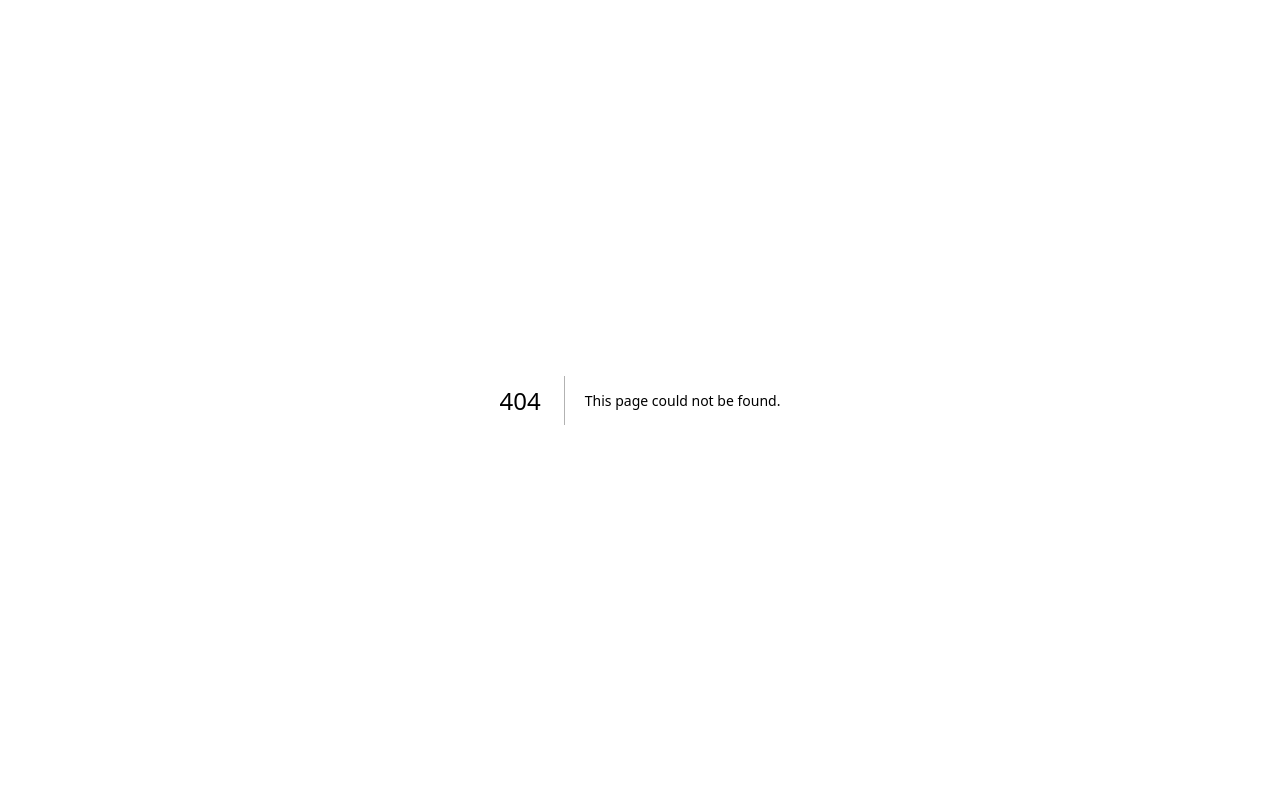
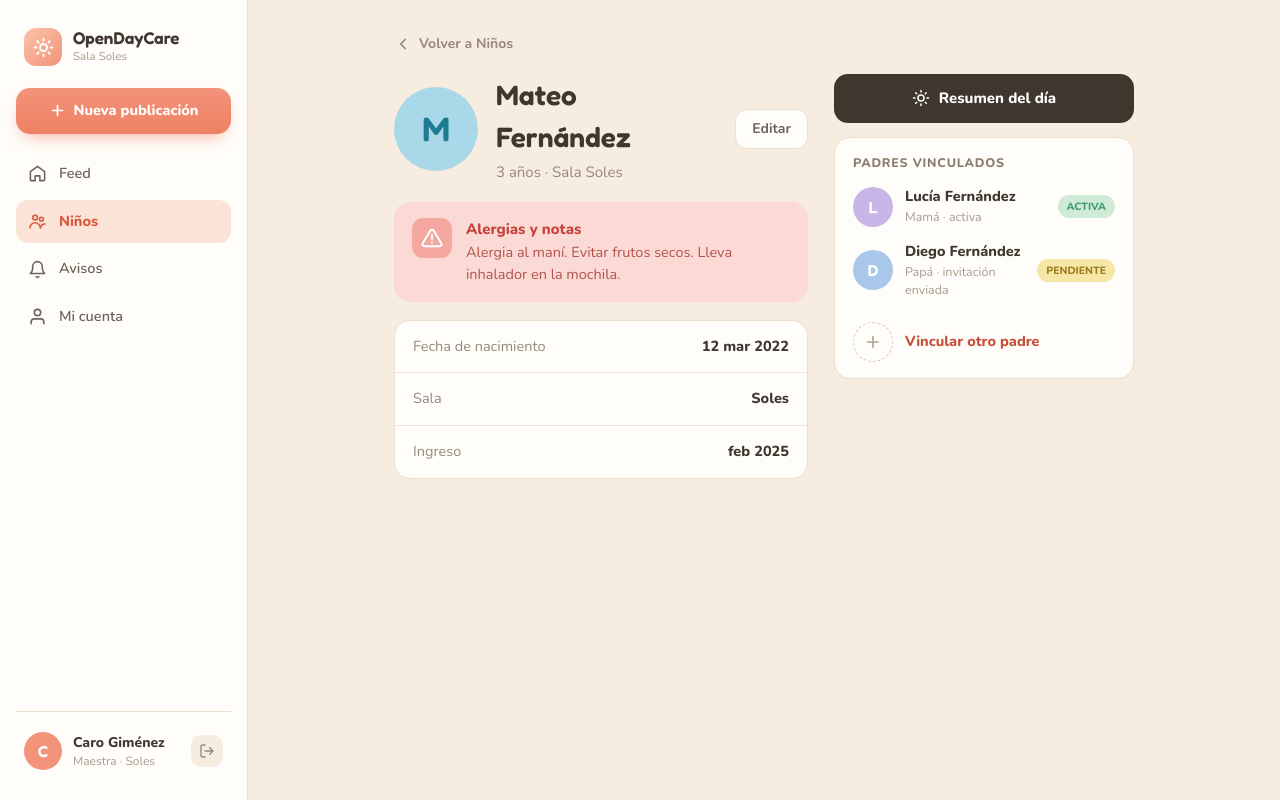
Before and after one commit to JohnRiverDev/opencode-daycare, a Next.js app: page /kids/1 in a window 1280 px wide. Before the commit this address had no page. Built offline with nearby package versions, Linux system fonts and the light colour scheme.

Commit message:
Add components for kid profile management: KidProfilePage, AllergyAlert, DailySummaryButton, KidDetails, LinkedParents, and ProfileHeader - Step 6

```diff
--- /dev/null
+++ b/app/kids/[id]/page.tsx
@@ -0,0 +1,70 @@
+import Link from "next/link";
+import { notFound } from "next/navigation";
+
+import { MobileNav } from "@/components/feed/mobile-nav";
+import { Sidebar } from "@/components/feed/sidebar";
+import { AllergyAlert } from "@/components/kids/allergy-alert";
+import { DailySummaryButton } from "@/components/kids/daily-summary-button";
+import { KidDetails } from "@/components/kids/kid-details";
+import { LinkedParents } from "@/components/kids/linked-parents";
+import { ProfileHeader } from "@/components/kids/profile-header";
+import { kidProfiles, kids } from "@/lib/kids-data";
+
+function BackToKidsLink() {
+  return (
+    <Link
+      href="/kids"
+      className="mb-5 flex items-center gap-[7px] text-sm font-bold text-subtle"
+    >
+      <svg
+        width="18"
+        height="18"
+        viewBox="0 0 24 24"
+        fill="none"
+        stroke="currentColor"
+        strokeWidth="2.2"
+        strokeLinecap="round"
+        strokeLinejoin="round"
+      >
+        <path d="m15 18-6-6 6-6" />
+      </svg>
+      Volver a Niños
+    </Link>
+  );
+}
+
+export default async function KidProfilePage({ params }: PageProps<"/kids/[id]">) {
+  const { id } = await params;
+  const kid = kids.find((item) => item.id === id);
+  const profile = kidProfiles.find((item) => item.kidId === id);
+
+  // Only the kid present in the mock data has a profile; everything else is a 404.
+  if (!kid || !profile) {
+    notFound();
+  }
+
+  return (
+    <div className="flex min-h-screen bg-cream">
+      <Sidebar activeNav="kids" />
+      <div className="flex min-w-0 flex-1 flex-col">
+        <MobileNav activeNav="kids" />
+        <main className="flex-1">
+          <div className="mx-auto w-full max-w-[820px] px-10 pt-[34px] pb-20">
+            <BackToKidsLink />
+            <div className="flex flex-col gap-[26px] lg:flex-row lg:items-start">
+              <div className="flex min-w-0 flex-1 flex-col gap-[18px]">
+                <ProfileHeader kid={kid} profile={profile} />
+                <AllergyAlert profile={profile} />
+                <KidDetails profile={profile} />
+              </div>
+              <div className="flex w-full flex-col gap-3.5 lg:w-[300px] lg:flex-none">
+                <DailySummaryButton />
+                <LinkedParents profile={profile} />
+              </div>
+            </div>
+          </div>
+        </main>
+      </div>
+    </div>
+  );
+}
--- /dev/null
+++ b/components/kids/allergy-alert.tsx
@@ -0,0 +1,38 @@
+import type { KidProfile } from "@/lib/kids-data";
+
+function WarningIcon() {
+  return (
+    <svg
+      width="22"
+      height="22"
+      viewBox="0 0 24 24"
+      fill="none"
+      stroke="currentColor"
+      strokeWidth="2.2"
+      strokeLinecap="round"
+      strokeLinejoin="round"
+    >
+      <path d="M10.3 3.9 1.8 18a2 2 0 0 0 1.7 3h17a2 2 0 0 0 1.7-3L13.7 3.9a2 2 0 0 0-3.4 0z" />
+      <path d="M12 9v4M12 17h.01" />
+    </svg>
+  );
+}
+
+/** Allergies and notes callout shown above the kid details table. */
+export function AllergyAlert({ profile }: { profile: KidProfile }) {
+  return (
+    <div className="flex gap-[14px] rounded-[16px] bg-alert px-[18px] py-4">
+      <div className="flex h-10 w-10 flex-none items-center justify-center rounded-[11px] bg-alert-icon text-white">
+        <WarningIcon />
+      </div>
+      <div>
+        <div className="mb-[2px] text-[15px] font-extrabold text-alert-title">
+          {profile.allergiesTitle}
+        </div>
+        <div className="text-[14.5px] leading-[1.5] text-alert-body">
+          {profile.allergiesNote}
+        </div>
+      </div>
+    </div>
+  );
+}
--- /dev/null
+++ b/components/kids/daily-summary-button.tsx
@@ -0,0 +1,30 @@
+function SunIcon() {
+  return (
+    <svg
+      width="18"
+      height="18"
+      viewBox="0 0 24 24"
+      fill="none"
+      stroke="currentColor"
+      strokeWidth="2"
+      strokeLinecap="round"
+      strokeLinejoin="round"
+    >
+      <circle cx="12" cy="12" r="4" />
+      <path d="M12 2v2M12 20v2M4.9 4.9l1.4 1.4M17.7 17.7l1.4 1.4M2 12h2M20 12h2M4.9 19.1l1.4-1.4M17.7 6.3l1.4-1.4" />
+    </svg>
+  );
+}
+
+/** Dark "Resumen del día" action (static link, no behaviour). */
+export function DailySummaryButton() {
+  return (
+    <a
+      href="#"
+      className="flex w-full items-center justify-center gap-[9px] rounded-[14px] bg-ink p-[13px] text-[15px] font-extrabold text-white"
+    >
+      <SunIcon />
+      Resumen del día
+    </a>
+  );
+}
--- a/components/kids/kid-avatar.tsx
+++ b/components/kids/kid-avatar.tsx
@@ -1,12 +1,21 @@
 import type { AvatarTone } from "@/lib/kids-data";
 
-const TONE_CLASSES: Record<AvatarTone, string> = {
-  sky: "bg-sky text-sky-ink",
-  pink: "bg-pink text-pink-ink",
-  green: "bg-green text-green-ink",
-  yellow: "bg-yellow text-yellow-ink",
-  purple: "bg-purple text-purple-ink",
-  steel: "bg-steel text-white",
+const TONE_BACKGROUNDS: Record<AvatarTone, string> = {
+  sky: "bg-sky",
+  pink: "bg-pink",
+  green: "bg-green",
+  yellow: "bg-yellow",
+  purple: "bg-purple",
+  steel: "bg-steel",
+};
+
+const TONE_INKS: Record<AvatarTone, string> = {
+  sky: "text-sky-ink",
+  pink: "text-pink-ink",
+  green: "text-green-ink",
+  yellow: "text-yellow-ink",
+  purple: "text-purple-ink",
+  steel: "text-white",
 };
 
 const SIZE_CLASSES = {
@@ -21,13 +30,17 @@ interface KidAvatarProps {
   initial: string;
   tone: AvatarTone;
   size?: AvatarSize;
+  /** "tone" uses the tone's own ink; "white" is the solid variant (parent avatars). */
+  ink?: "tone" | "white";
 }
 
 /** Round initial avatar with a tonic background (mockup kid avatars). */
-export function KidAvatar({ initial, tone, size = "md" }: KidAvatarProps) {
+export function KidAvatar({ initial, tone, size = "md", ink = "tone" }: KidAvatarProps) {
   return (
     <div
-      className={`flex flex-none items-center justify-center rounded-full font-display font-semibold ${TONE_CLASSES[tone]} ${SIZE_CLASSES[size]}`}
+      className={`flex flex-none items-center justify-center rounded-full font-display font-semibold ${TONE_BACKGROUNDS[tone]} ${
+        ink === "white" ? "text-white" : TONE_INKS[tone]
+      } ${SIZE_CLASSES[size]}`}
     >
       {initial}
     </div>
--- /dev/null
+++ b/components/kids/kid-details.tsx
@@ -0,0 +1,36 @@
+import type { KidProfile } from "@/lib/kids-data";
+
+interface DetailRow {
+  label: string;
+  value: string;
+}
+
+/** Visible copy for the detail rows, mapped from the profile fields. */
+function detailRows(profile: KidProfile): DetailRow[] {
+  return [
+    { label: "Fecha de nacimiento", value: profile.birthDate },
+    { label: "Sala", value: profile.room },
+    { label: "Ingreso", value: profile.admissionDate },
+  ];
+}
+
+/** Card with the three detail rows (birth date, room, admission). */
+export function KidDetails({ profile }: { profile: KidProfile }) {
+  const rows = detailRows(profile);
+
+  return (
+    <div className="overflow-hidden rounded-[16px] border border-edge bg-card">
+      {rows.map((row, index) => (
+        <div
+          key={row.label}
+          className={`flex items-center justify-between px-[18px] py-[15px] ${
+            index < rows.length - 1 ? "border-b border-edge-soft" : ""
+          }`}
+        >
+          <span className="text-[14.5px] text-subtle">{row.label}</span>
+          <span className="text-[14.5px] font-extrabold text-ink">{row.value}</span>
+        </div>
+      ))}
+    </div>
+  );
+}
--- /dev/null
+++ b/components/kids/linked-parents.tsx
@@ -0,0 +1,71 @@
+import type { KidProfile, ParentStatus } from "@/lib/kids-data";
+import { KidAvatar } from "./kid-avatar";
+
+const STATUS_CLASSES: Record<ParentStatus, string> = {
+  active: "bg-parent-active text-parent-active-ink",
+  pending: "bg-parent-pending text-parent-pending-ink",
+};
+
+const STATUS_LABELS: Record<ParentStatus, string> = {
+  active: "ACTIVA",
+  pending: "PENDIENTE",
+};
+
+function PlusIcon() {
+  return (
+    <svg
+      width="18"
+      height="18"
+      viewBox="0 0 24 24"
+      fill="none"
+      stroke="currentColor"
+      strokeWidth="2.2"
+      strokeLinecap="round"
+      strokeLinejoin="round"
+    >
+      <path d="M12 5v14M5 12h14" />
+    </svg>
+  );
+}
+
+/** "PADRES VINCULADOS" card with one row per parent plus the "Vincular otro padre" action. */
+export function LinkedParents({ profile }: { profile: KidProfile }) {
+  return (
+    <div className="rounded-[16px] border border-edge bg-card px-[18px] py-4">
+      <div className="mb-[14px] text-[12.5px] font-extrabold tracking-[0.8px] text-label">
+        PADRES VINCULADOS
+      </div>
+      <div className="flex flex-col gap-[14px]">
+        {profile.parents.map((parent) => (
+          <div key={parent.name} className="flex items-center gap-3">
+            <KidAvatar
+              initial={parent.avatarInitial}
+              tone={parent.avatarTone}
+              size="sm"
+              ink="white"
+            />
+            <div className="min-w-0 flex-1">
+              <div className="text-[14.5px] font-extrabold text-ink">{parent.name}</div>
+              <div className="text-[12.5px] text-muted">
+                {parent.relationship} · {parent.statusLabel}
+              </div>
+            </div>
+            <span
+              className={`flex-none rounded-full px-[9px] py-[4px] text-[10.5px] font-extrabold ${STATUS_CLASSES[parent.status]}`}
+            >
+              {STATUS_LABELS[parent.status]}
+            </span>
+          </div>
+        ))}
+        <a href="#" className="flex items-center gap-3 pt-2">
+          <span className="flex h-10 w-10 flex-none items-center justify-center rounded-full border-[1.5px] border-dashed border-[color:var(--color-dashed)] text-photo-ink">
+            <PlusIcon />
+          </span>
+          <span className="text-[14.5px] font-extrabold text-accent-deep">
+            Vincular otro padre
+          </span>
+        </a>
+      </div>
+    </div>
+  );
+}
--- /dev/null
+++ b/components/kids/profile-header.tsx
@@ -0,0 +1,28 @@
+import type { Kid, KidProfile } from "@/lib/kids-data";
+import { KidAvatar } from "./kid-avatar";
+
+interface ProfileHeaderProps {
+  kid: Kid;
+  profile: KidProfile;
+}
+
+/** Kid identity block: avatar, name, "{edad} años · Sala {sala}" and the "Editar" action. */
+export function ProfileHeader({ kid, profile }: ProfileHeaderProps) {
+  return (
+    <div className="flex flex-wrap items-center gap-[18px]">
+      <KidAvatar initial={kid.avatarInitial} tone={kid.avatarTone} size="lg" />
+      <div className="min-w-0 flex-1">
+        <h1 className="m-0 font-display text-[28px] font-semibold text-ink">{kid.name}</h1>
+        <p className="mt-[3px] mb-0 text-[15px] text-subtle">
+          {kid.age} años · Sala {profile.room}
+        </p>
+      </div>
+      <a
+        href="#"
+        className="rounded-[12px] border-[1.5px] border-edge bg-card px-4 py-[9px] text-sm font-bold text-idle"
+      >
+        Editar
+      </a>
+    </div>
+  );
+}
```
